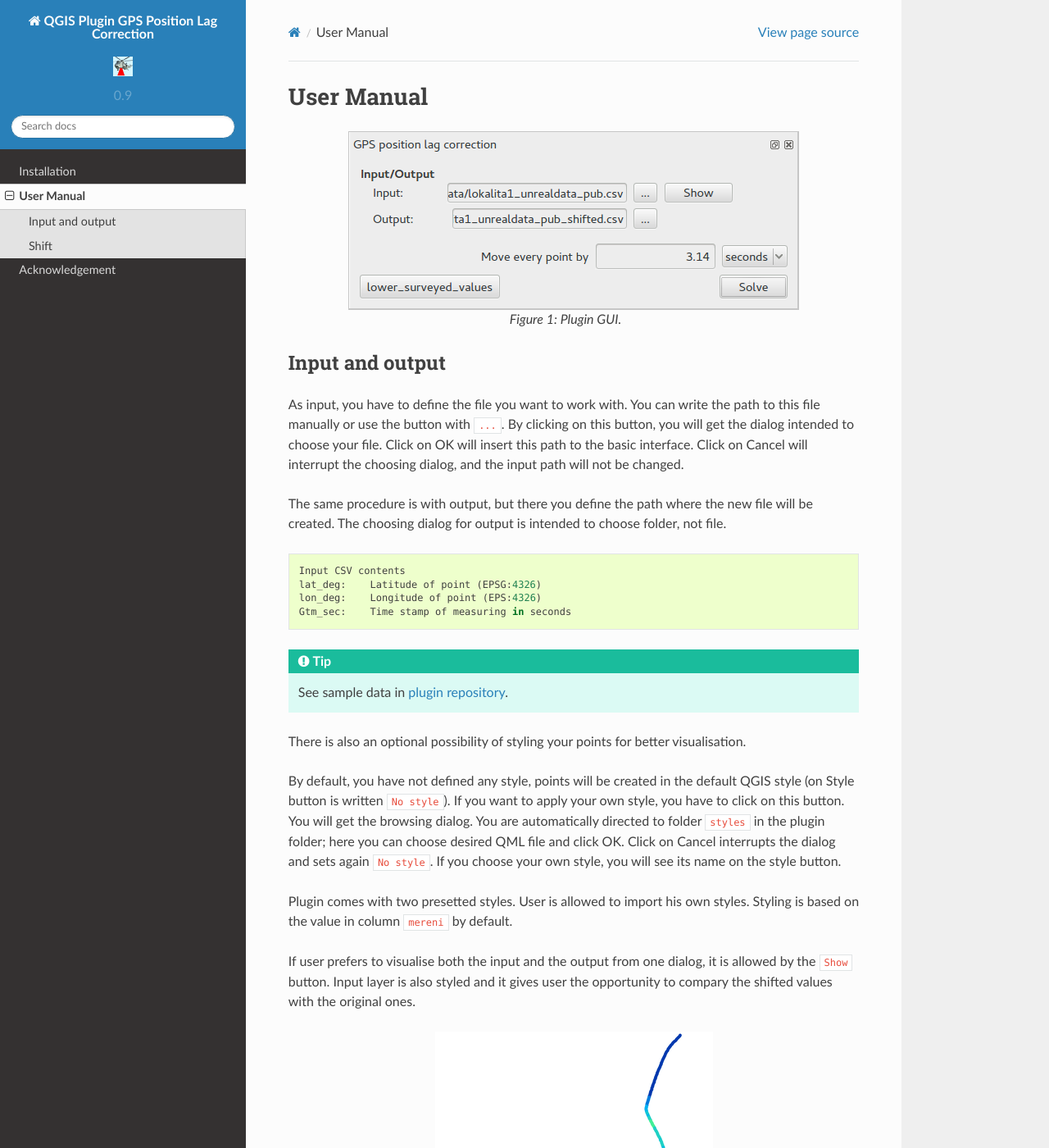
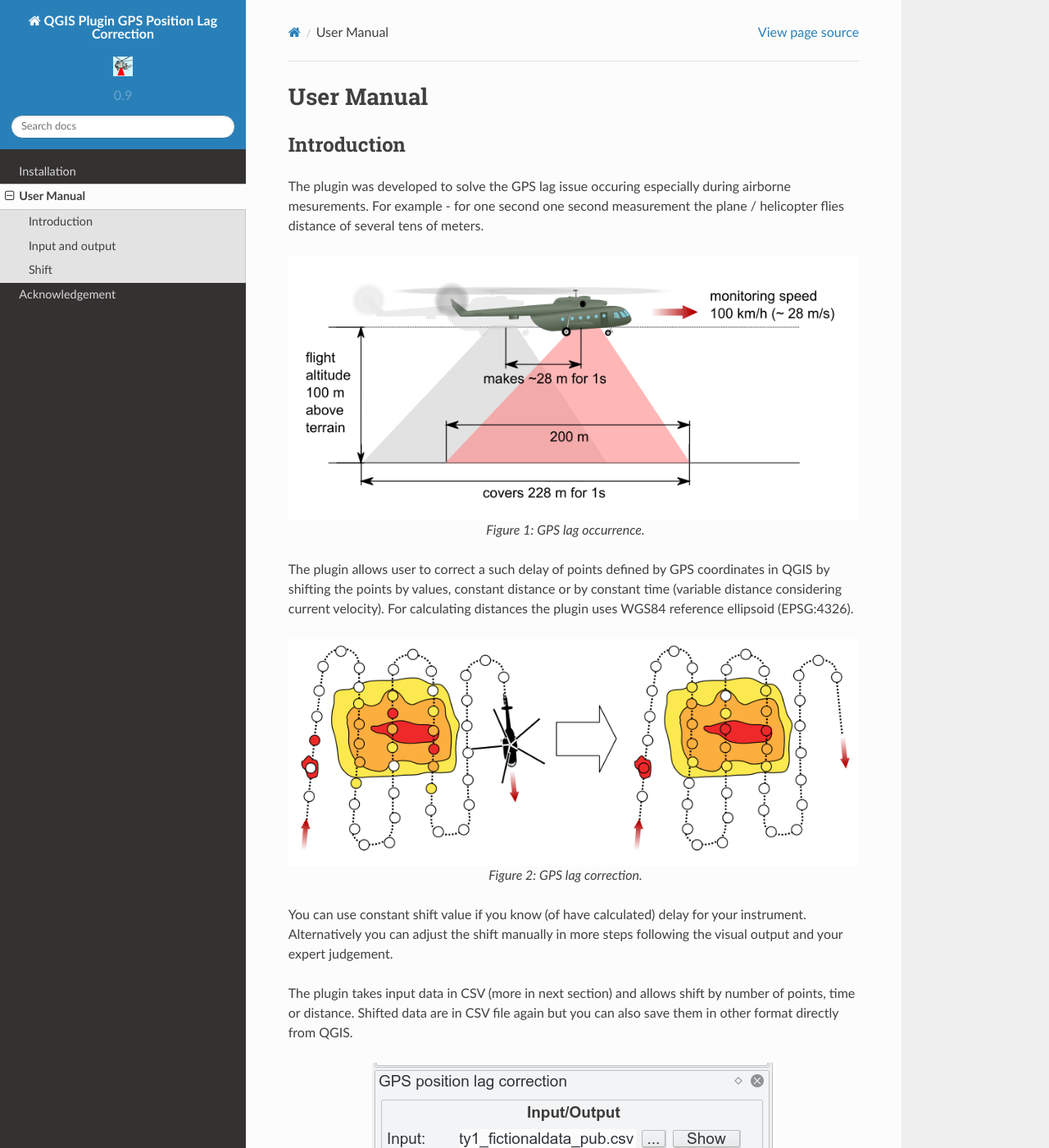
Before and after one commit to ctu-geoforall-lab/qgis-position-lag-correction-plugin, a Sphinx documentation site: the page built from docs/source/user-manual.rst, in a window 1280 px wide and 1400 px high. Shown: the whole window at 82% size. Built offline with Sphinx 7.4.7 and the Read the Docs theme 2.0.0, drawn with Linux system fonts in a browser that asks for light colours; formulas are drawn with MathJax 3; some of the changed text lies outside the part shown.

Commit message:
Updated manual
added introduction section

```diff
--- a/docs/source/user-manual.rst
+++ b/docs/source/user-manual.rst
@@ -1,7 +1,26 @@
 User Manual
 ***********
 
-.. figure:: images/screenshot-gui.png
+Introduction
+----------------
+
+The plugin was developed to solve the GPS lag issue occuring especially during airborne mesurements. For example - for one second one second measurement the plane / helicopter flies distance of several tens of meters.
+
+.. figure:: images/001_GPS_lag-flight.png
+
+   GPS lag occurrence.
+
+The plugin allows user to correct a such delay of points defined by GPS coordinates in QGIS by shifting the points by values, constant distance or by constant time (variable distance considering current velocity). For calculating distances the plugin uses WGS84 reference ellipsoid (EPSG:4326).
+
+.. figure:: images/002_GPS_lag_correction.png
+
+   GPS lag correction.
+
+You can use constant shift value if you know (of have calculated) delay for your instrument. Alternatively you can adjust the shift manually in more steps following the visual output and your expert judgement.
+
+The plugin takes input data in CSV (more in next section) and allows shift by number of points, time or distance. Shifted data are in CSV file again but you can also save them in other format directly from QGIS.
+
+.. figure:: images/003_plugin_GUI.png
 
    Plugin GUI.
 
```
